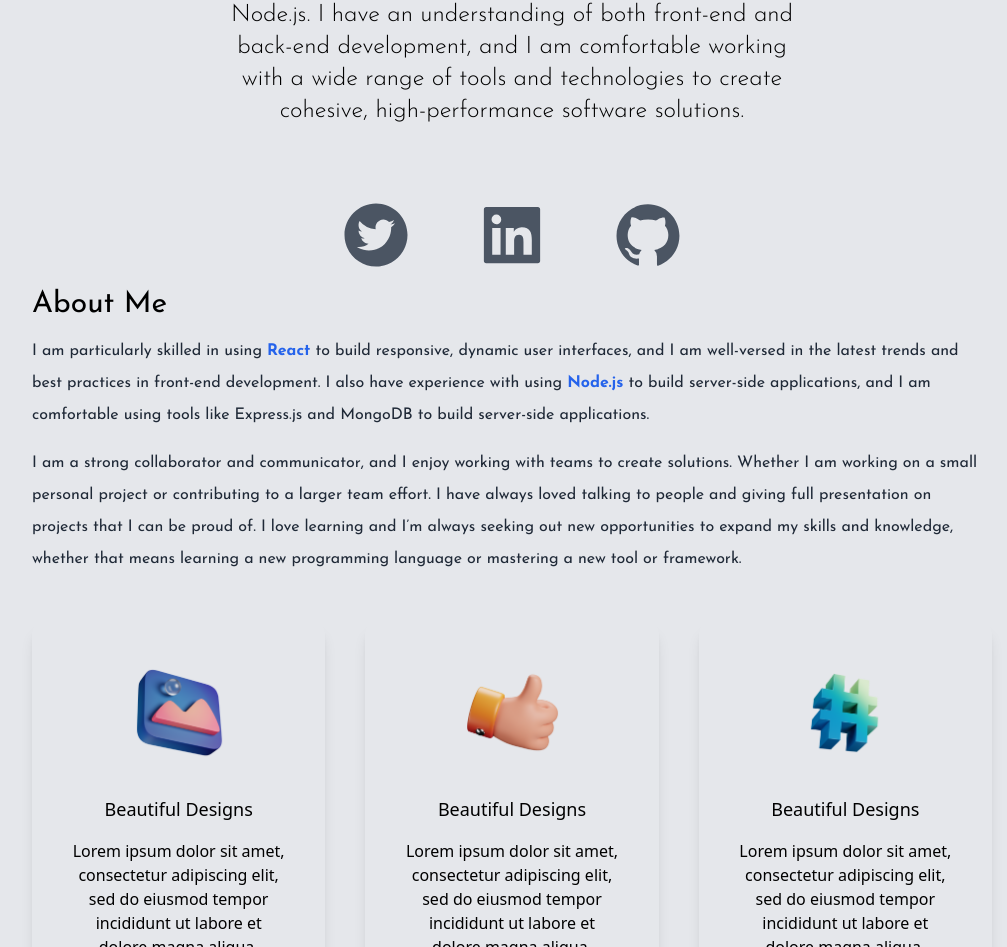
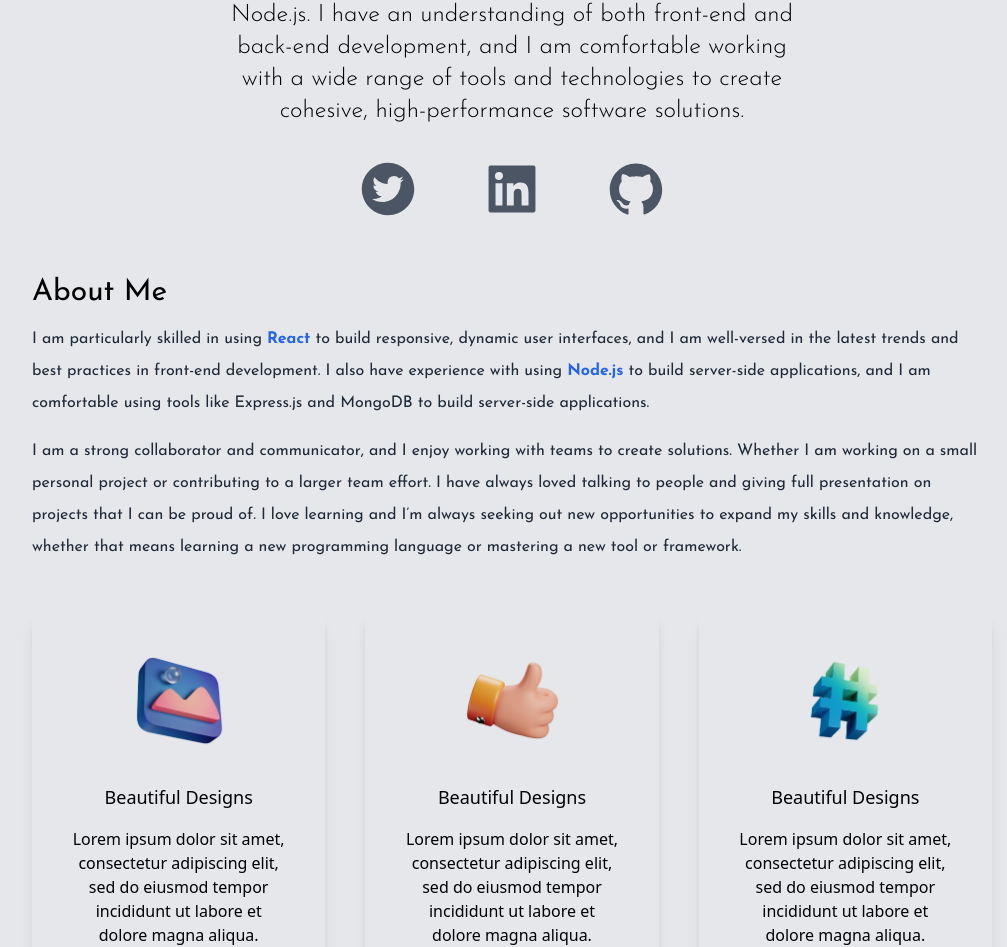
Before and after one commit to brand310/Personal-Website1, a Next.js app in the folder brandons-portfolio/: page / in a window 1280 px wide. Shown: the part 768-1715 px from the top of the page, without its empty margins (128-1135 px from the left). Built offline with nearby package versions, Linux system fonts and the light colour scheme.

Commit message:
font changes added to homepage and media icons

```diff
--- a/brandons-portfolio/pages/index.js
+++ b/brandons-portfolio/pages/index.js
@@ -65,14 +65,14 @@ export default function Home() {
 
             </p>
           </div>
-          <div className="text-7xl flex justify-center gap-16 py-3 text-gray-600">
-            <a className="hover:text-blue-500" href="https://twitter.com/mkdirbrandon">
+          <div className="text-6xl flex justify-center gap-16 py-3 -mt-10 mb-10 text-gray-600">
+            <a className="hover:text-blue-500 duration-300 ease-in-out" href="https://twitter.com/mkdirbrandon">
             <AiFillTwitterCircle />
             </a>
-            <a className="hover:text-blue-500" href="https://www.linkedin.com/in/brandon-s-877148a8/">
+            <a className="hover:text-blue-500 duration-300 ease-in-out" href="https://www.linkedin.com/in/brandon-s-877148a8/">
             <AiFillLinkedin />
             </a>
-            <a className="hover:text-blue-500" href="https://github.com/brand310">
+            <a className="hover:text-blue-500 duration-300 ease-in-out" href="https://github.com/brand310">
             <AiFillGithub />
             </a>
           </div>
```
Also changed, not shown: brandons-portfolio/styles/globals.css (line endings or trailing spaces).
